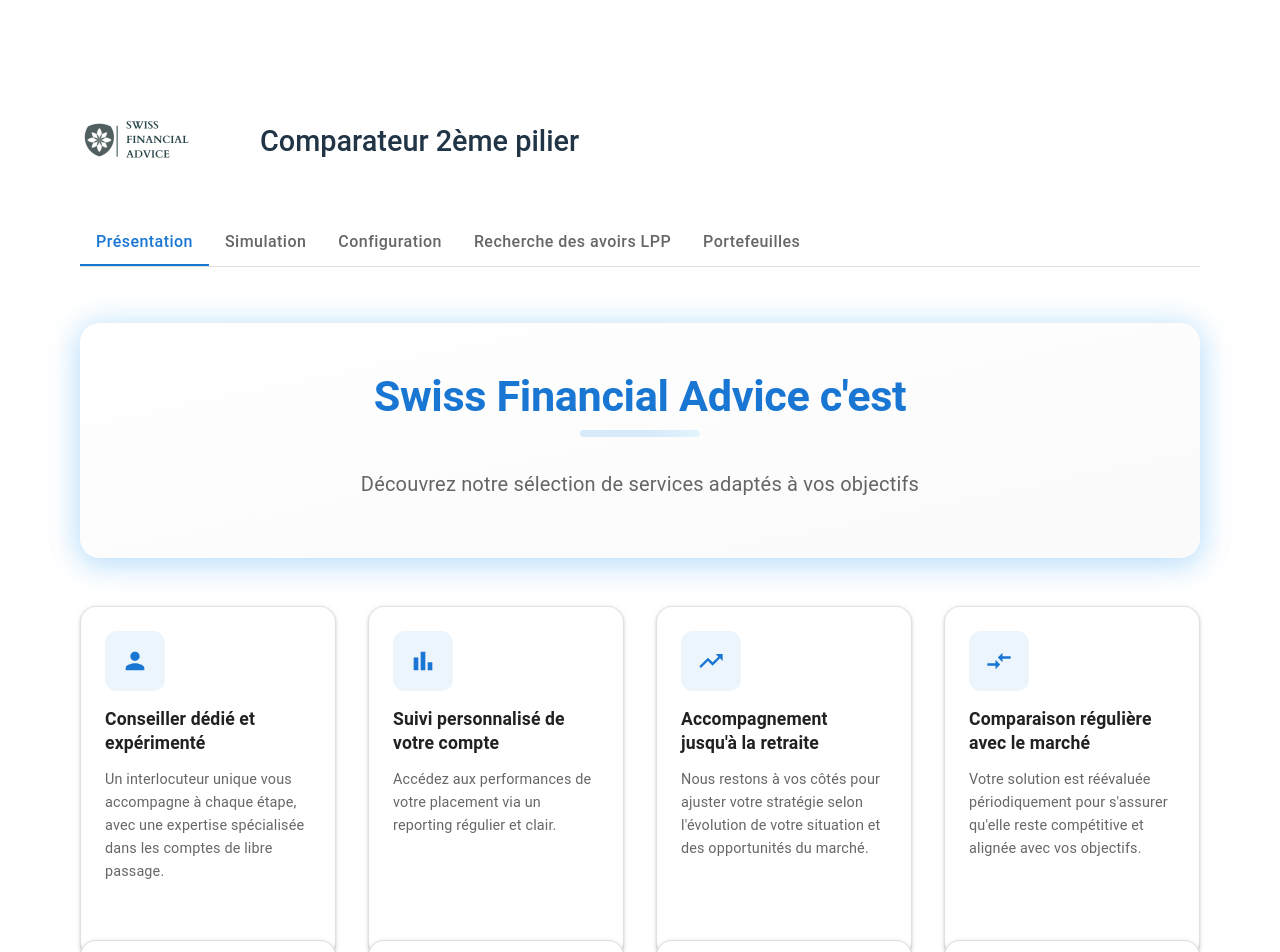
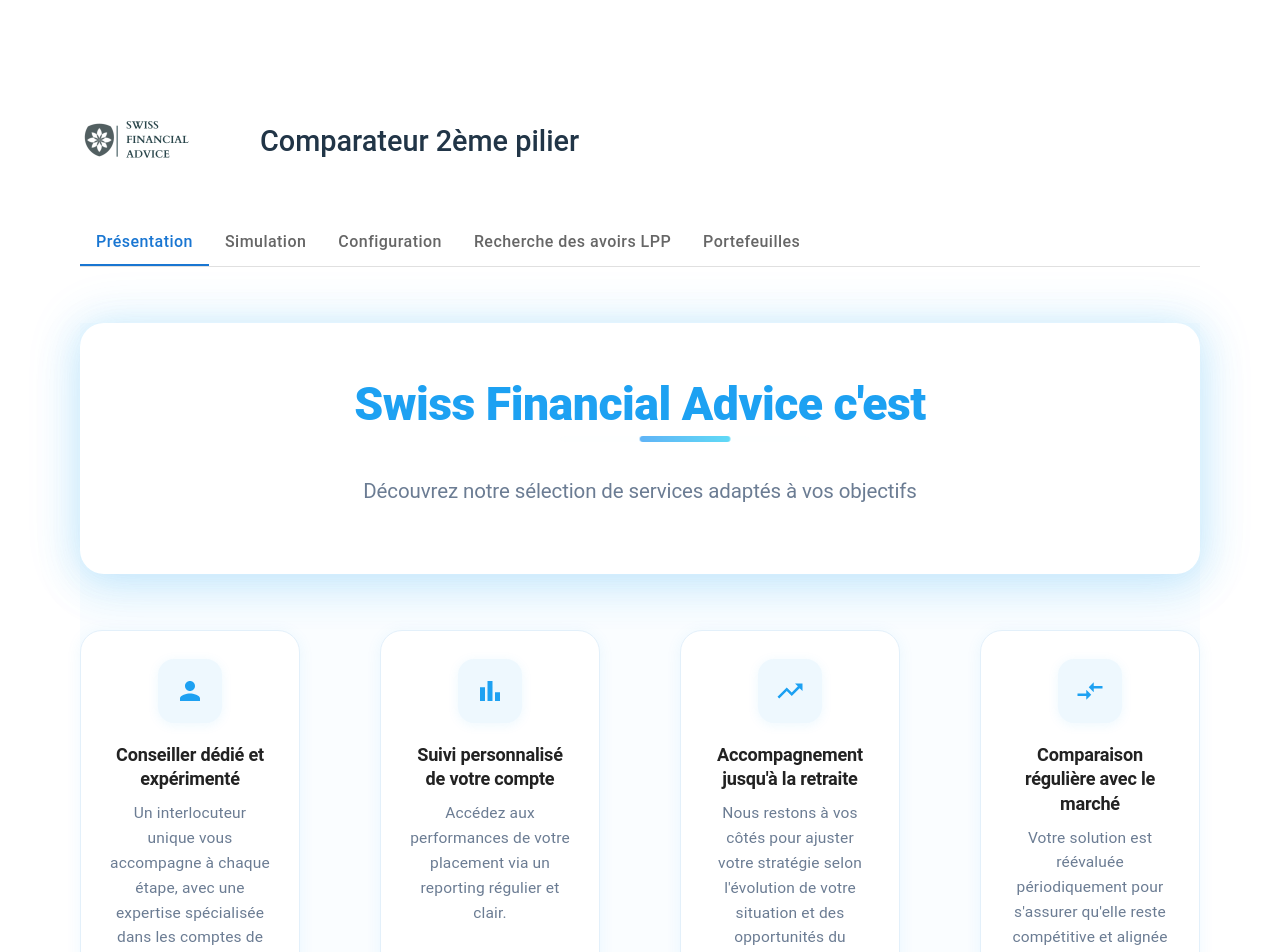
Before and after one commit to chrisb1321/simulateur-2e-pilier, a React (Vite) app: page / in a window 1280 px wide. Shown: the top 952 px of the page. Built offline with nearby package versions, Linux system fonts and the light colour scheme.

Commit message:
Harmonisation avancée de la barre d’onde sous le titre dans l’onglet Présentation (effet identique à Portefeuilles, suppression de la barre supérieure)

```diff
--- a/src/components/SwissFinancialAdvantages.tsx
+++ b/src/components/SwissFinancialAdvantages.tsx
@@ -30,6 +30,52 @@ const zoomIn = keyframes`
     transform: scale(1);
   }
 `;
+
+const fadeInDown = keyframes`
+  from {
+    opacity: 0;
+    transform: translateY(-24px);
+  }
+  to {
+    opacity: 1;
+    transform: translateY(0);
+  }
+`;
+
+const pulse = keyframes`
+  0% {
+    transform: scaleX(1);
+    opacity: 0.7;
+  }
+  50% {
+    transform: scaleX(1.15);
+    opacity: 1;
+  }
+  100% {
+    transform: scaleX(1);
+    opacity: 0.7;
+  }
+`;
+
+const rippleEffect = keyframes`
+  0% {
+    transform: scaleX(1);
+    opacity: 0.4;
+  }
+  100% {
+    transform: scaleX(2.8);
+    opacity: 0;
+  }
+`;
+
+// Palette Portefeuilles (bleu vif, bleu clair, gris clair)
+const COLOR_PRIMARY = '#1da1f2'; // Bleu vif Portefeuilles
+const COLOR_GRADIENT = 'linear-gradient(90deg, #1da1f2 60%, #6dd5fa 100%)';
+const COLOR_BG = '#fafdff'; // Fond très clair
+const COLOR_CARD_BG = '#fff';
+const COLOR_BORDER = '#e3f0fa';
+const COLOR_TEXT = '#222';
+const COLOR_TEXT_SECONDARY = '#6b7c93';
 
 const SwissFinancialAdvantages = () => {
   const services = [
@@ -76,19 +122,20 @@ const SwissFinancialAdvantages = () => {
   ];
 
   return (
-    <Box>
+    <Box sx={{ width: '100%', pb: 6, background: COLOR_BG }}>
+      {/* Encadré principal harmonisé avec couleurs Portefeuilles */}
       <Paper
-        elevation={6}
+        elevation={8}
         sx={{
-          mb: 6,
-          px: { xs: 2, sm: 6 },
-          py: { xs: 4, sm: 6 },
-          borderRadius: 5,
-          maxWidth: '1100px',
+          mb: 7,
+          px: { xs: 2, sm: 7 },
+          py: { xs: 4, sm: 7 },
+          borderRadius: 6,
+          maxWidth: '1200px',
           mx: 'auto',
           textAlign: 'center',
-          background: theme => `linear-gradient(to right bottom, ${theme.palette.background.paper}, ${theme.palette.grey[50]})`,
-          boxShadow: '0 8px 32px 0 rgba(33,150,243,0.18), 0 2px 24px 0 rgba(33,150,243,0.10)',
+          background: COLOR_CARD_BG,
+          boxShadow: '0 12px 48px 0 rgba(29,161,242,0.13), 0 2px 32px 0 rgba(29,161,242,0.08)',
           position: 'relative',
           animation: `${zoomIn} 0.7s cubic-bezier(0.4,0,0.2,1)`,
           '&:after': {
@@ -98,8 +145,8 @@ const SwissFinancialAdvantages = () => {
             right: 0,
             bottom: 0,
             top: 0,
-            borderRadius: 5,
-            boxShadow: '0 0 32px 8px rgba(33,150,243,0.07)',
+            borderRadius: 6,
+            boxShadow: '0 0 48px 12px rgba(29,161,242,0.09)',
             pointerEvents: 'none',
             zIndex: 0,
           }
@@ -109,24 +156,42 @@ const SwissFinancialAdvantages = () => {
           variant="h2"
           component="h1"
           sx={{
-            color: theme => theme.palette.primary.main,
-            fontWeight: 700,
-            fontSize: { xs: '2rem', sm: '2.7rem' },
+            color: COLOR_PRIMARY,
+            fontWeight: 800,
+            fontSize: { xs: '2.2rem', sm: '2.9rem' },
             mb: 1.5,
             position: 'relative',
             display: 'inline-block',
+            letterSpacing: '-0.5px',
+            lineHeight: 1.1,
+            opacity: 0,
+            animation: `${fadeInDown} 0.7s cubic-bezier(0.4,0,0.2,1) 0.1s forwards`,
             '&:after': {
               content: '""',
-              display: 'block',
-              width: '120px',
-              height: '7px',
-              borderRadius: '6px',
-              background: 'linear-gradient(90deg, #2196f3 60%, #6dd5fa 100%)',
               position: 'absolute',
+              bottom: '-12px',
               left: '50%',
               transform: 'translateX(-50%)',
-              bottom: '-14px',
-              opacity: 0.18
+              width: '90px',
+              height: '6px',
+              background: 'linear-gradient(90deg, #2196F3, #21CBF3)',
+              borderRadius: '3px',
+              animation: `${pulse} 2s infinite`,
+              zIndex: 1,
+            },
+            '&:before': {
+              content: '""',
+              position: 'absolute',
+              bottom: '-12px',
+              left: '50%',
+              transform: 'translateX(-50%)',
+              width: '90px',
+              height: '6px',
+              background: 'linear-gradient(90deg, #2196F3, #21CBF3)',
+              borderRadius: '3px',
+              opacity: 0.4,
+              zIndex: 0,
+              animation: `${rippleEffect} 2s infinite`,
             }
           }}
         >
@@ -135,46 +200,56 @@ const SwissFinancialAdvantages = () => {
         <Typography
           variant="subtitle1"
           sx={{
-            color: theme => theme.palette.text.secondary,
-            fontSize: { xs: '1.05rem', sm: '1.25rem' },
+            color: COLOR_TEXT_SECONDARY,
+            fontSize: { xs: '1.08rem', sm: '1.28rem' },
             mt: 4,
             mb: 1,
-            maxWidth: 700,
+            maxWidth: 720,
             mx: 'auto',
+            fontWeight: 400,
+            letterSpacing: '-0.1px',
+            opacity: 0,
+            animation: `${fadeInDown} 0.7s cubic-bezier(0.4,0,0.2,1) 0.35s forwards`,
           }}
         >
           Découvrez notre sélection de services adaptés à vos objectifs
         </Typography>
       </Paper>
 
-      <Grid container spacing={4}>
+      {/* Grille des cartes/services harmonisée avec couleurs Portefeuilles */}
+      <Grid container spacing={10} justifyContent="center">
         {services.map((service, index) => (
-          <Grid item xs={12} sm={6} md={3} key={index}>
+          <Grid item xs={12} sm={6} md={3} key={index} sx={{ mb: { xs: 5, md: 0 } }}>
             <Paper
-              elevation={2}
+              elevation={3}
               sx={{
                 height: '100%',
-                p: 3,
-                borderRadius: '16px',
-                backgroundColor: '#fff',
-                transition: 'all 0.3s ease-in-out',
+                p: 3.5,
+                pb: 1.5,
+                borderRadius: '22px',
+                backgroundColor: COLOR_CARD_BG,
+                transition: 'all 0.35s cubic-bezier(0.4,0,0.2,1)',
                 opacity: 0,
-                animation: `${fadeIn} 0.5s ease-out ${index * 0.1}s forwards`,
+                animation: `${fadeIn} 0.6s ease-out ${index * 0.12}s forwards`,
                 display: 'flex',
                 flexDirection: 'column',
+                alignItems: 'center',
                 position: 'relative',
                 overflow: 'hidden',
-                border: '1px solid',
-                borderColor: 'divider',
+                border: '1.5px solid',
+                borderColor: COLOR_BORDER,
+                boxShadow: '0 2px 16px 0 rgba(29,161,242,0.07)',
+                mb: { xs: 4, md: 0 },
                 '&:hover': {
-                  transform: 'translateY(-8px)',
-                  boxShadow: theme => `0 16px 40px ${theme.palette.primary.main}15`,
+                  transform: 'translateY(-10px) scale(1.025)',
+                  boxShadow: `0 16px 48px 0 ${COLOR_PRIMARY}22`,
                   borderColor: 'transparent',
                   '& .icon-box': {
-                    backgroundColor: theme => theme.palette.primary.main,
+                    backgroundColor: COLOR_PRIMARY,
+                    boxShadow: `0 4px 24px 0 ${COLOR_PRIMARY}22`,
                     '& svg': {
                       color: '#fff',
-                      transform: 'scale(1.1)'
+                      transform: 'scale(1.13)'
                     }
                   }
                 },
@@ -184,8 +259,8 @@ const SwissFinancialAdvantages = () => {
                   top: 0,
                   left: 0,
                   right: 0,
-                  height: '3px',
-                  background: theme => `linear-gradient(90deg, ${theme.palette.primary.main}, ${theme.palette.primary.light})`,
+                  height: '4px',
+                  background: COLOR_GRADIENT,
                   opacity: 0,
                   transition: 'opacity 0.3s ease-in-out'
                 },
@@ -197,19 +272,20 @@ const SwissFinancialAdvantages = () => {
               <Box
                 className="icon-box"
                 sx={{
-                  width: 60,
-                  height: 60,
-                  borderRadius: '12px',
-                  backgroundColor: theme => `${theme.palette.primary.main}15`,
+                  width: 64,
+                  height: 64,
+                  borderRadius: '16px',
+                  backgroundColor: `${COLOR_PRIMARY}13`,
                   display: 'flex',
                   alignItems: 'center',
                   justifyContent: 'center',
-                  mb: 2,
-                  transition: 'all 0.3s ease-in-out',
+                  mb: 2.5,
+                  boxShadow: '0 2px 12px 0 rgba(29,161,242,0.08)',
+                  transition: 'all 0.35s cubic-bezier(0.4,0,0.2,1)',
                   '& svg': {
-                    fontSize: 28,
-                    color: theme => theme.palette.primary.main,
-                    transition: 'all 0.3s ease-in-out'
+                    fontSize: 30,
+                    color: COLOR_PRIMARY,
+                    transition: 'all 0.35s cubic-bezier(0.4,0,0.2,1)'
                   }
                 }}
               >
@@ -219,11 +295,13 @@ const SwissFinancialAdvantages = () => {
                 variant="h6"
                 component="h3"
                 sx={{
-                  fontWeight: 600,
-                  mb: 1.5,
-                  color: theme => theme.palette.text.primary,
-                  fontSize: '1.1rem',
-                  lineHeight: 1.4
+                  fontWeight: 700,
+                  mb: 1.2,
+                  color: COLOR_TEXT,
+                  fontSize: '1.13rem',
+                  lineHeight: 1.35,
+                  textAlign: 'center',
+                  letterSpacing: '-0.2px',
                 }}
               >
                 {service.title}
@@ -231,9 +309,11 @@ const SwissFinancialAdvantages = () => {
               <Typography
                 variant="body2"
                 sx={{
-                  color: theme => theme.palette.text.secondary,
+                  color: COLOR_TEXT_SECONDARY,
                   lineHeight: 1.6,
-                  fontSize: '0.9rem'
+                  fontSize: '0.97rem',
+                  textAlign: 'center',
+                  fontWeight: 400,
                 }}
               >
                 {service.description}
```
